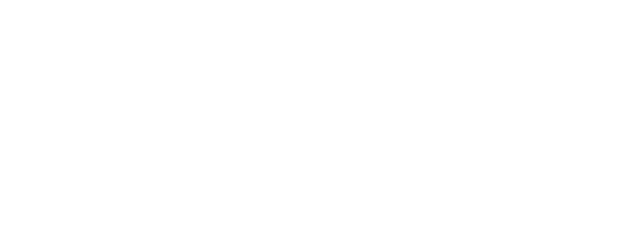
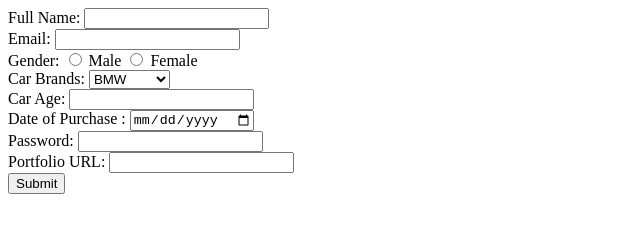
Before and after one commit to acciojob/car-insurance-form-Khanmdasad, a website: page main.html in a window 1280 px wide. Shown: the whole page, without its empty margins (0-640 px from the left). Drawn offline with Linux system fonts and the light colour scheme.

Commit message:
created a submission

```diff
--- a/main.html
+++ b/main.html
@@ -8,6 +8,59 @@
 
 <body>
 	<!-- the entire body must be written by student -->
+	<form action="jobApplicationForm" method="post">
+
+		<div>
+			<label class="required-label" for="name">Full Name:</label>
+	        <input name="name" type="text" id="name" required>
+		</div>
+
+
+		<div>
+	        <label class="required-label" for="email">Email:</label>
+	        <input name="Email" type="Email" id="email" required>
+		</div>
+
+		<div>
+	        <label name="gender" class="required-label" for="gender">Gender:</label>
+	        <input type="radio" id="male" name="gender" value="male" required>
+			<label for="male">Male</label>
+	        <input type="radio" id="female" name="gender" value="female" required>
+			<label for="female">Female</label>
+		</div>
+
+
+		<div>
+		  <label class="required-label" for="cars">Car Brands:</label>
+			<select name="carage" id="cars">
+	            <option value="BMW">BMW</option>
+	            <option value="Audi">Audi</option>
+	            <option value="Mercedez">Mercedez</option>
+	        </select>
+		</div>
+
+		<div>
+	        <label class="required-label" for="carage">Car Age:</label>
+	        <input name="carage" type="number" id="carage" required>
+		</div>
+
+		<div>
+	        <label class="required-label" for="dop">Date of Purchase :</label>
+	        <input name="dop" type="date" id="dop" required>
+		</div>
+
+		<div>
+	        <label class="required-label" for="password">Password:</label>
+	        <input name="password" type="password" id="password" required>
+		</div>
+
+		<div>
+	        <label for="portfolio">Portfolio URL:</label>
+	        <input type="url" id="portfolio" required>
+		</div>
+
+        <button type ="submit">Submit</button>
+    </form>
     <script type="text/javascript" src="./script.js">
 </script>
 
```
